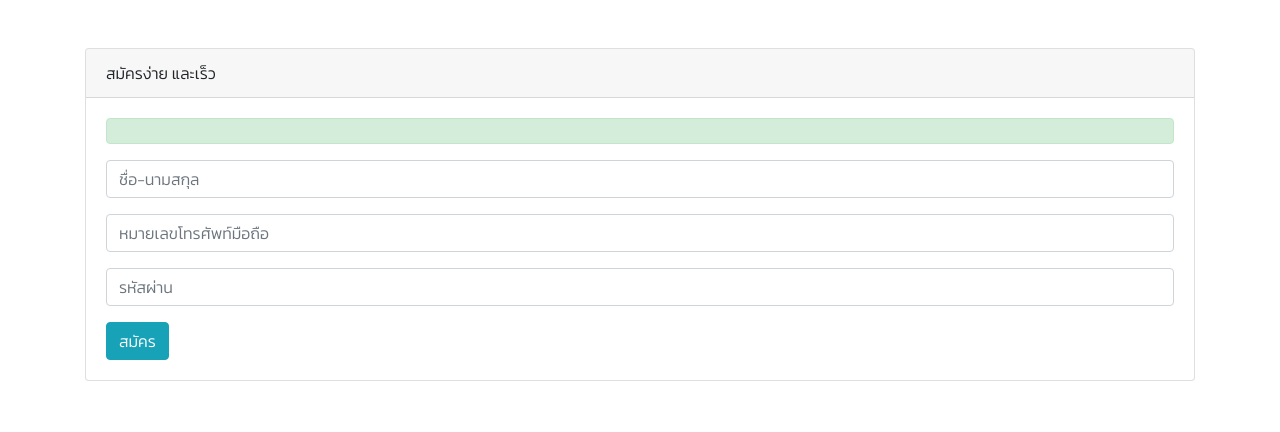
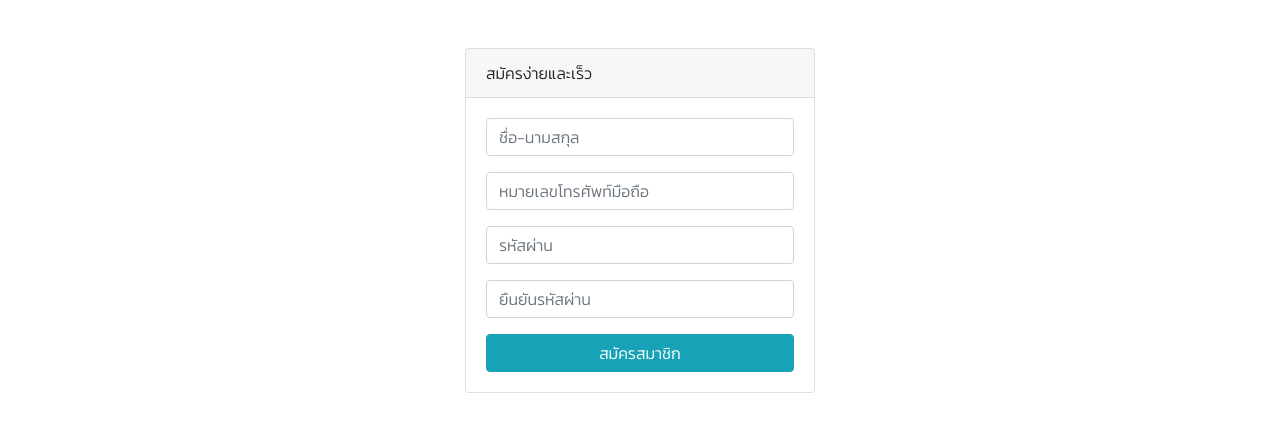
Before and after one commit to ntaweera/cows_farm, a PHP site: page / in a window 1280 px wide. Shown: the part 54-486 px from the top of the page. Run offline with PHP 8.4, Linux system fonts and the light colour scheme.

Commit message:
change layout and Add form validation

```diff
--- a/index.php
+++ b/index.php
@@ -13,45 +13,65 @@
     $statement = $connection->prepare($sql);
     if($statement->execute([':owner_name'=>$owner_name,':phone_no'=>$phone_no,':password'=>$password,':username'=>$phone_no])){
         $message = "สมัครสำเร็จ";
+        $alert = "success";
         sleep(2);
         session_start();
         $_SESSION["owner_name"] = $owner_name;
         header('Location:edit_farm.php');
     }else{
+        $alert = "danger";
         $message = "สมัครไม่สำเร็จ";
     }
 }
 ?>
 <div class="container">
+    <div class="row">
+        <div class="col-md"></div>
+        <div class="col-md">
             <div class="card mt-5">
-        <div class="card-header">
-            สมัครง่าย
-            และเร็ว
-        </div>
+                <div class="card-header">สมัครง่ายและเร็ว</div>
                 <div class="card-body">
-        <?php if(isset($message)): ?>
-            <div class="alert alert-success">
+                    <?php if($message != ''): ?>
+                        <div class="alert alert-<?=$alert;?>">
                             <?=$message;?>
                         </div>
-
                     <?php endif ?>
-
                     <form name="form1" action="" method="post">
                         <div class="form-group">
-                    <input type="text" class="form-control" name="owner_name" placeholder="ชื่อ-นามสกุล">
+                            <input type="text" class="form-control" name="owner_name" placeholder="ชื่อ-นามสกุล" required>
                         </div>
                         <div class="form-group">
-                    <input type="text" class="form-control" name="phone_no" placeholder="หมายเลขโทรศัพท์มือถือ">
+                            <input type="tel" class="form-control" name="phone_no" placeholder="หมายเลขโทรศัพท์มือถือ" pattern="[0-9]{3}-[0-9]{3}-[0-9]{4}" title="รูปแบบของเบอร์โทรศัพท์ 000-000-0000" required>
                         </div>
                         <div class="form-group">
-                    <input type="password" class="form-control" name="password" placeholder="รหัสผ่าน">
+                            <input id="pw1" type="password" class="form-control" name="password" placeholder="รหัสผ่าน" pattern="(?=.*\d)(?=.*[a-z])(?=.*[A-Z]).{8,}" title="รหัสผ่านต้องประกอบด้วย ตัวพิมพ์เล็ก ตัวพิมพ์ใหญ่ ตัวเลข และขั้นต่ำ 8 หลัก" required>
                             <input type="hidden" name="submit">
                         </div>
-                    <button type="submit" class="btn btn-info">สมัคร</button>
+                        <div class="form-group">
+                            <input id="pw2" type="password" class="form-control" name="password2" placeholder="ยืนยันรหัสผ่าน" required>
+                        </div>
+                            <button type="submit" class="btn btn-info btn-block">สมัครสมาชิก</button>
                     </form>
                 </div>
         </div>
         </div>
+        <div class="col-md"></div>
+    </div>
+</div>
+<script type="text/javascript">
+    window.onload = function () {
+        document.getElementById("pw1").onchange = validatePassword;
+        document.getElementById("pw2").onchange = validatePassword;
+    }
+    function validatePassword(){
+        var pass1=document.getElementById("pw1").value;
+        var pass2=document.getElementById("pw2").value;
+        if(pass2!=pass1)
+            document.getElementById("pw2").setCustomValidity("รหัสผ่านไม่ตรงกัน");
+        else
+            document.getElementById("pw2").setCustomValidity('');
+    }
+</script>
 <?php
 include("footer.php");
 ?>
```
Lines whose indentation alone changed are shown as unchanged.
